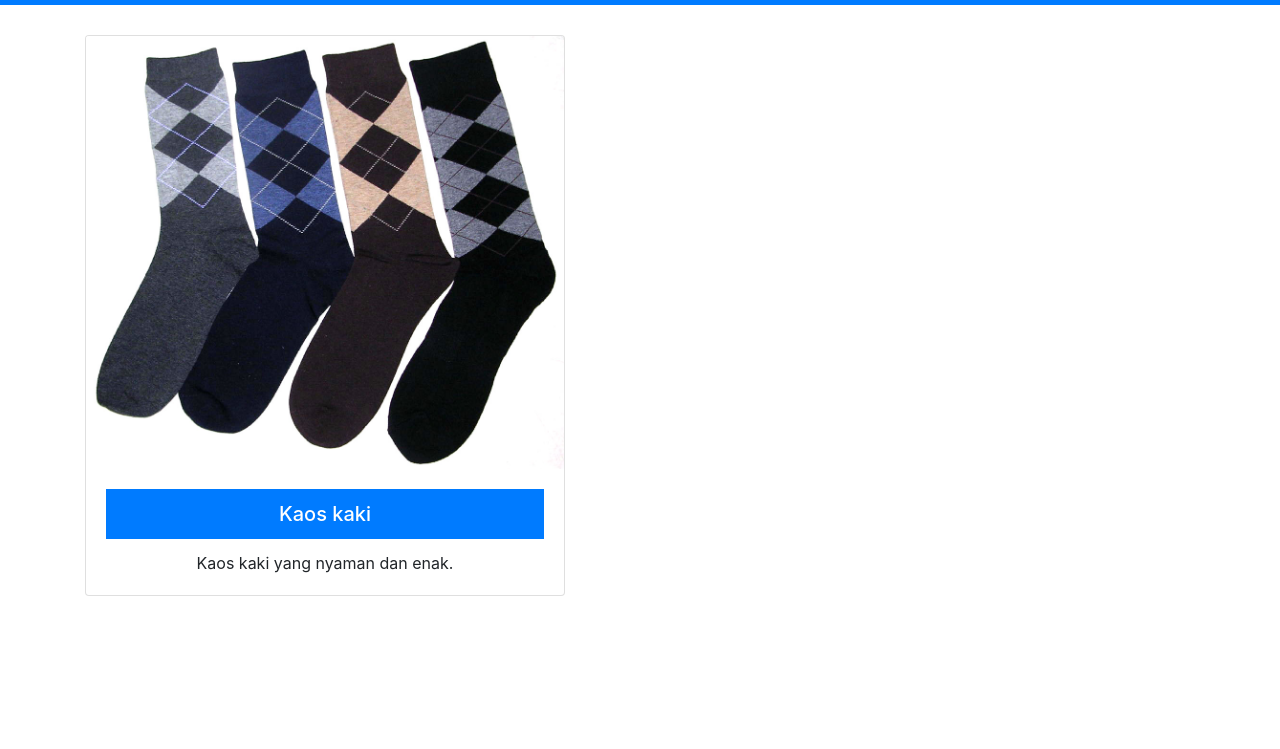
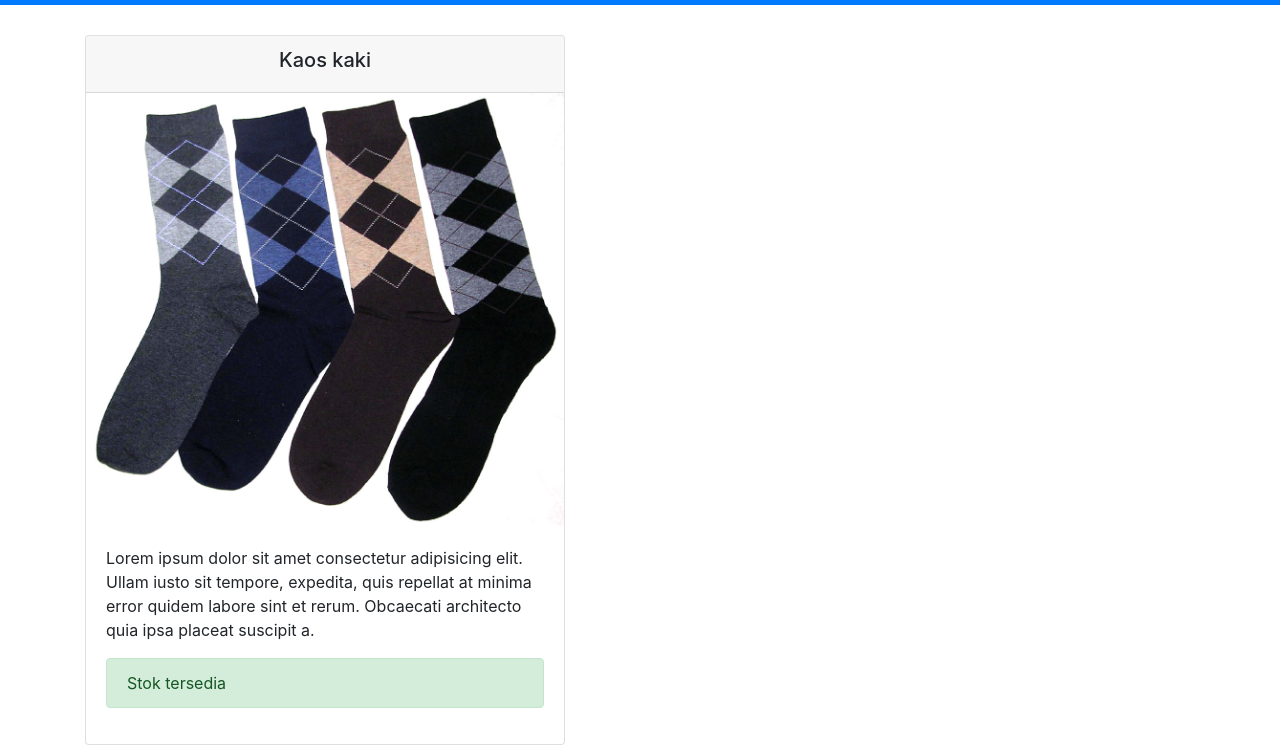
Before and after one commit to ekoteguhw/belajar-vue, a plain HTML site: page 01-intro-to-vuejs/index.html in a window 1280 px wide. Shown: the part 51-800 px from the top of the page. Drawn offline with nearby package versions, Linux system fonts and the light colour scheme.

Commit message:
01 Intro to Vuejs: Conditional rendering

```diff
--- a/01-intro-to-vuejs/index.html
+++ b/01-intro-to-vuejs/index.html
@@ -27,10 +27,19 @@
   <div id="app">
     <div class="container">
       <div class="card">
+        <div class="card-header">
+          <h5 class="text-center">{{ product.title }}</h5>
+        </div>
         <img class="card-img-top" :src="product.image" :alt="product.title">
         <div class="card-body">
-          <h5 class="card-title">{{ product.title }}</h5>
           <p class="card-text">{{ product.description}}</p>
+          <p>
+            <div class="alert alert-success" role="alert" v-if="product.inventory > 10">Stok tersedia</div>
+            <div class="alert alert-warning" role="alert" v-else-if="product.inventory > 0 && product.inventory < 10">
+              Stok hampir habis
+            </div>
+            <div class="alert alert-danger" role="alert" v-else>Stok sudah habis</div>
+          </p>
         </div>
       </div>
     </div>
--- a/01-intro-to-vuejs/main.js
+++ b/01-intro-to-vuejs/main.js
@@ -3,8 +3,10 @@ const app = new Vue({
   data: {
     product: {
       title: 'Kaos kaki',
-      description: 'Kaos kaki yang nyaman dan enak.',
+      description:
+        'Lorem ipsum dolor sit amet consectetur adipisicing elit. Ullam iusto sit tempore, expedita, quis repellat at minima error quidem labore sint et rerum. Obcaecati architecto quia ipsa placeat suscipit a.',
       image: './assets/kaoskaki.jpg',
+      inventory: 50,
     },
   },
 });
--- a/01-intro-to-vuejs/style.css
+++ b/01-intro-to-vuejs/style.css
@@ -3,12 +3,5 @@
 }
 
 .card {
-  text-align: center;
   width: 30rem;
 }
-
-h5 {
-  background-color: #007bff;
-  line-height: 50px;
-  color: white;
-}
```
Also changed, not shown: 1 other file.
